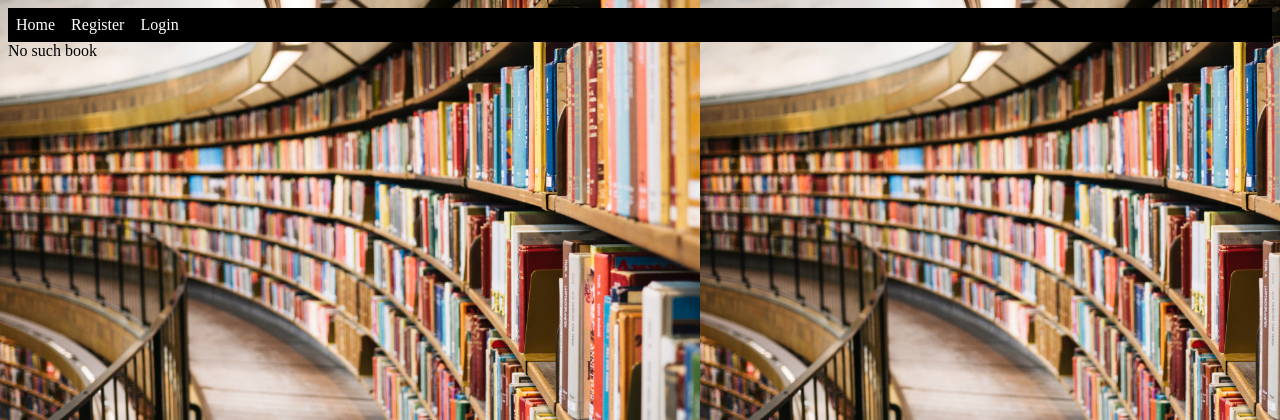
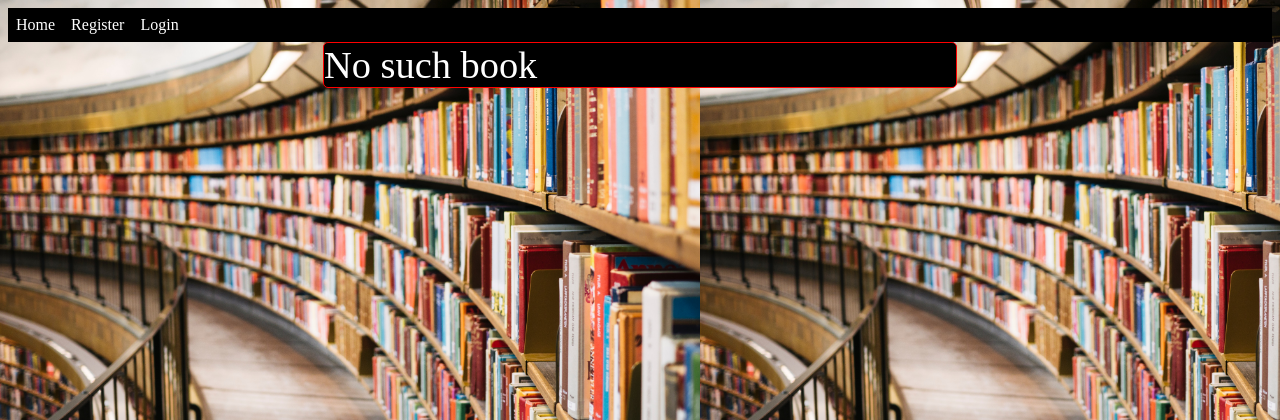
Before and after one commit to eelectron/BookReview, a Flask app: page /book/1 in a window 1280 px wide. Shown: the top 420 px of the page. Run offline with Flask 2, Linux system fonts and the light colour scheme; data that the repository does not hold is empty.

Commit message:
error.html

```diff
--- /dev/null
+++ b/static/css/error.css
@@ -0,0 +1,9 @@
+.message{
+	color: white;
+	background-color: #000;
+	border-radius: 5px;
+	font-size: 3vw;
+	border: 1px solid red;
+	margin: 0 auto;
+	width: 50%;
+}
--- a/templates/error.html
+++ b/templates/error.html
@@ -4,8 +4,12 @@
 	Search
 {% endblock%}
 
+{% block css %}
+	<link rel="stylesheet" type="text/css" href="/static/css/error.css">
+{% endblock %}
+
 {% block body%}
-	<div>
+	<div class="message">
 		{{ message }}
 	</div>
 {% endblock %}
--- a/templates/success.html
+++ b/templates/success.html
@@ -4,8 +4,12 @@
 	Search
 {% endblock%}
 
+{% block css %}
+	<link rel="stylesheet" type="text/css" href="/static/css/success.css">
+{% endblock %}
+
 {% block body%}
-	<div>
+	<div class="message">
 		{{message}}
 	</div>
 {% endblock %}
```
Also changed, not shown: static/css/success.css (added, +9 -0 lines), 1 other file.
